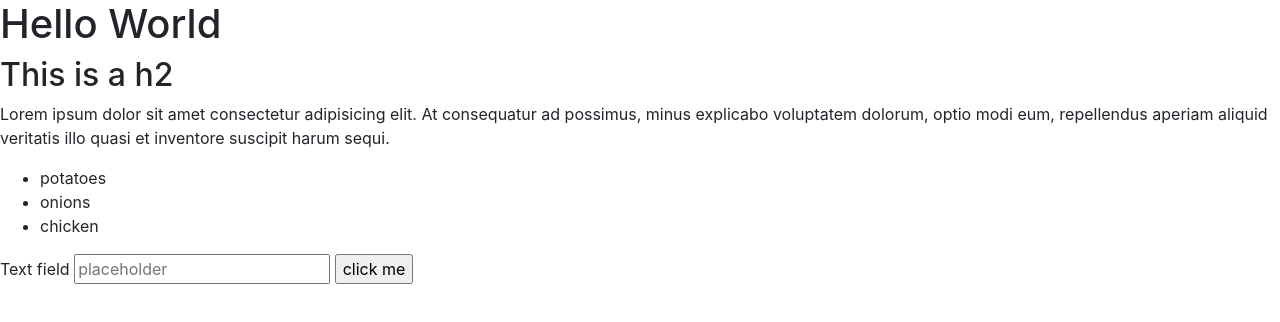
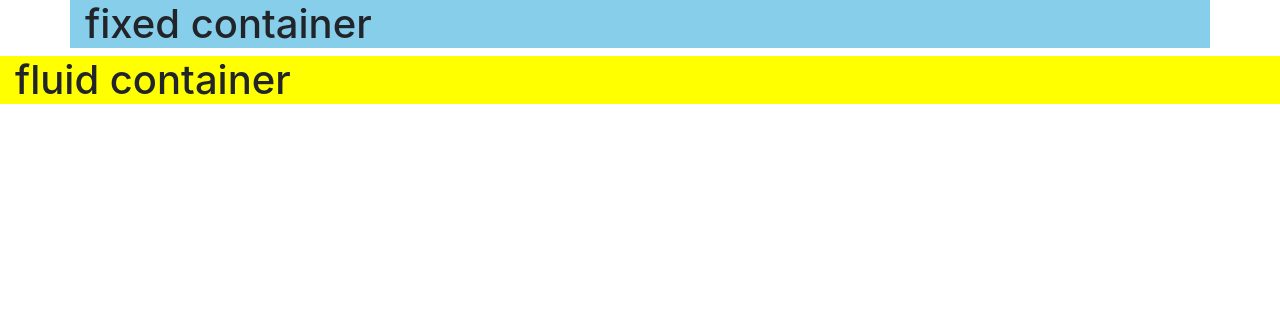
Before and after one commit to GrzegorzKmiecinski/bootstrap-course-1, a plain HTML site: page index.html in a window 1280 px wide. Drawn offline with nearby package versions, Linux system fonts and the light colour scheme.

Commit message:
modified index.html for bootstrap containers demonstration

```diff
--- a/index.html
+++ b/index.html
@@ -14,21 +14,15 @@
 </head>
 
 <body>
-    <h1>Hello World</h1>
-    <h2>This is a h2</h2>
-    <p>Lorem ipsum dolor sit amet consectetur adipisicing elit. At consequatur ad possimus, minus explicabo voluptatem
-        dolorum, optio modi eum, repellendus aperiam aliquid veritatis illo quasi et inventore suscipit harum sequi.</p>
-        <ul>
-            <li>potatoes</li>
-            <li>onions</li>
-            <li>chicken</li>
-        </ul>
-        <form>
-            <label>Text field</label>
-            <input type="text" placeholder="placeholder" />
-            <input type="submit" value="click me" />
 
-        </form>
+    <div class="container" style="background:skyblue">
+        <h1>fixed container</h1>
+    </div>
+
+    <div class="container-fluid" style="background:yellow">
+        <h1>fluid container</h1>
+    </div>
+
     <!-- Optional JavaScript -->
     <!-- jQuery first, then Popper.js, then Bootstrap JS -->
     <script src="https://code.jquery.com/jquery-3.2.1.slim.min.js"
```
